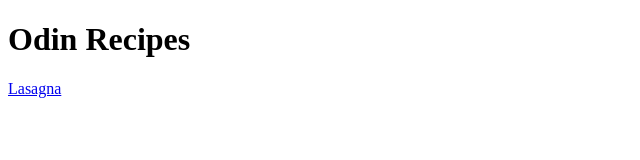
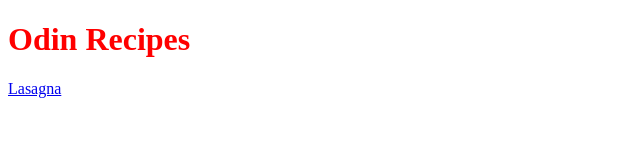
Before and after one commit to productsystem/odin-recipes, a plain HTML site: page index.html in a window 1280 px wide. Shown: the whole page, without its empty margins (0-640 px from the left). Drawn offline with Linux system fonts and the light colour scheme.

Commit message:
css red colour add

```diff
--- a/index.html
+++ b/index.html
@@ -1,6 +1,7 @@
 <!DOCTYPE html>
 <html lang="en">
 <head>
+    <link rel="stylesheet" href="styles.css">
     <meta charset="UTF-8">
     <meta name="viewport" content="width=device-width, initial-scale=1.0">
     <title>Odin Recipes</title>
--- /dev/null
+++ b/styles.css
@@ -0,0 +1,3 @@
+h1 {
+    color: red
+}
```
